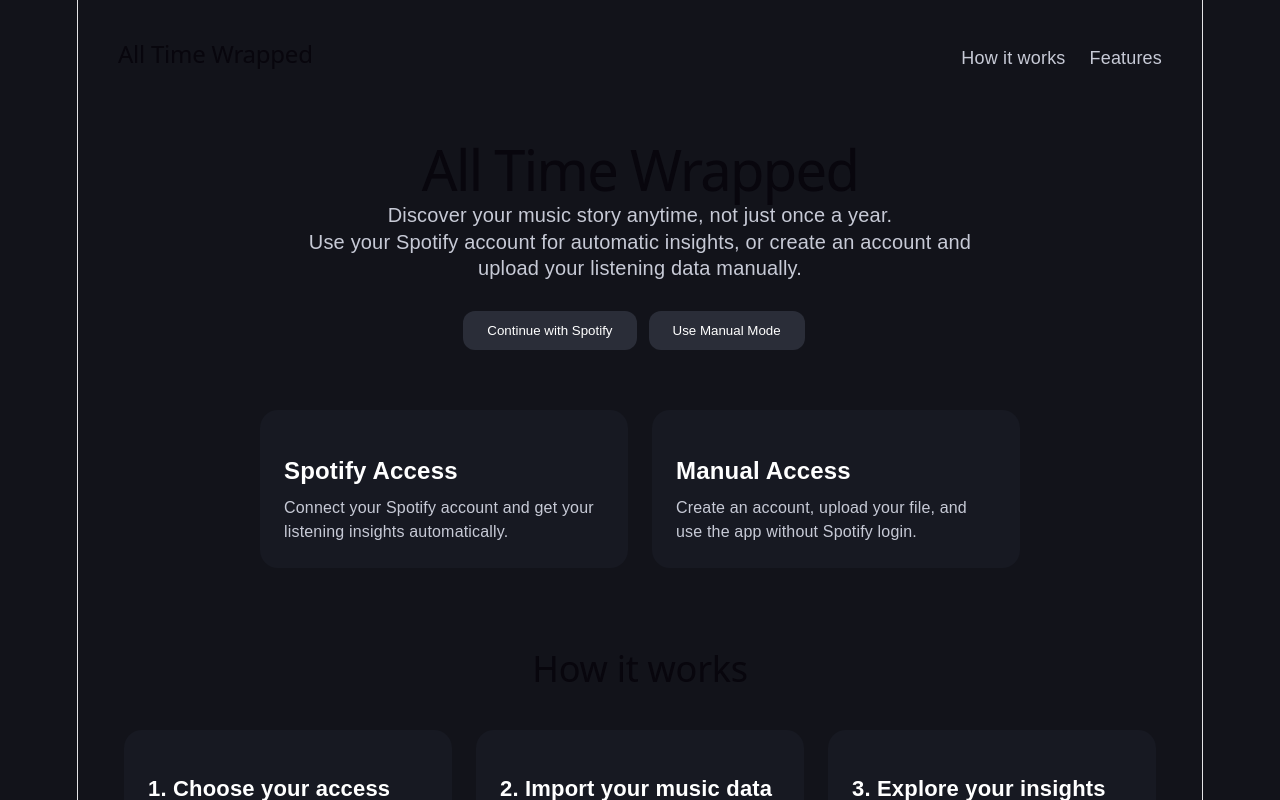
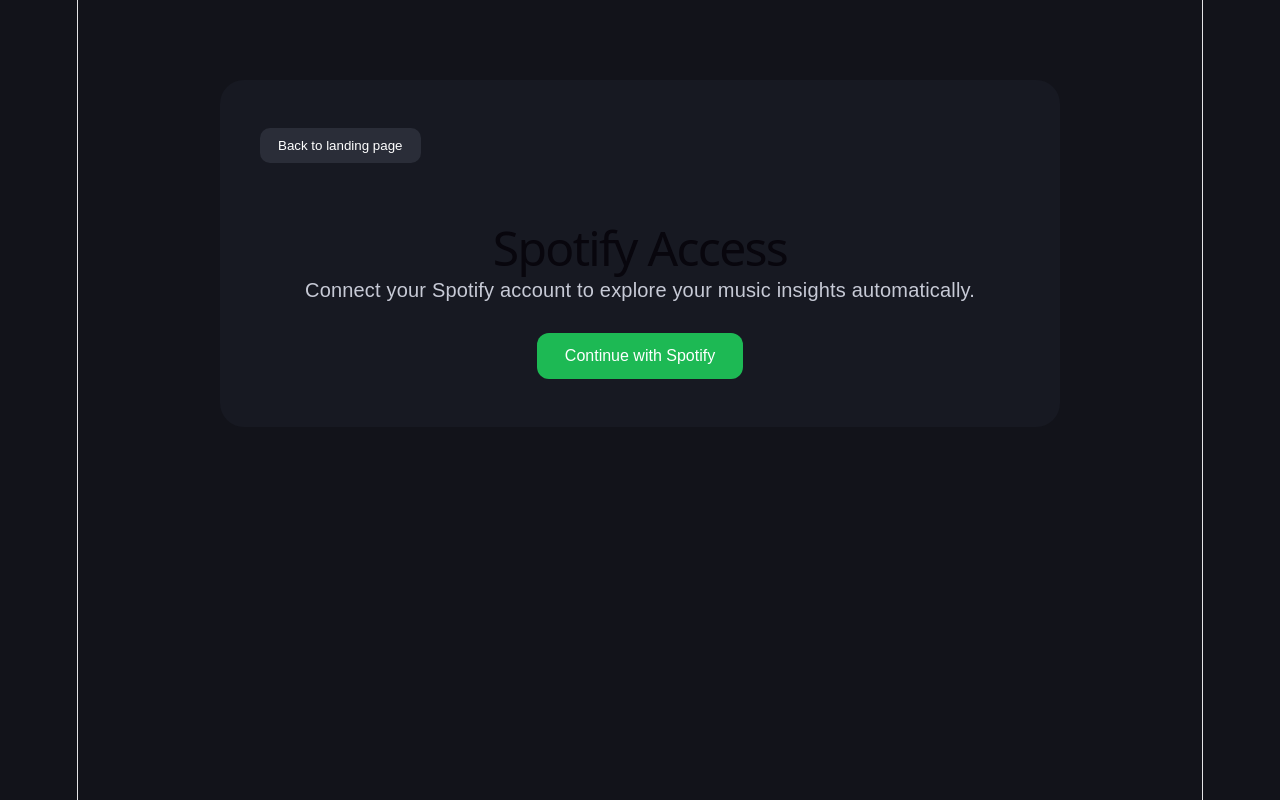
Before and after one commit to GheorgheBriana/music-analytics-app, a React app in the folder frontend/: page / in a window 1280 px wide. Both pictures are taken after a click on the button "Continue with Spotify". Shown: the top 800 px of the page. Built offline with nearby package versions, Linux system fonts and the light colour scheme; the HTML template or start-up script is replaced by a standard one.

Commit message:
Update Spotify page

```diff
--- a/frontend/src/App.jsx
+++ b/frontend/src/App.jsx
@@ -1,7 +1,13 @@
+import { useState } from 'react'
 import LandingPage from './pages/LandingPage'
+import SpotifyAccessPage from './pages/SpotifyAccessPage'
 
 function App() {
-    return <LandingPage />
+    const [currentPage, setCurrentPage] = useState('landing')
+
+    return currentPage === 'landing'
+        ? <LandingPage onSpotifyClick={() => setCurrentPage('spotify')} />
+        : <SpotifyAccessPage onBackClick={() => setCurrentPage('landing')} />
 }
 
 export default App
--- a/frontend/src/pages/LandingPage.jsx
+++ b/frontend/src/pages/LandingPage.jsx
@@ -1,6 +1,6 @@
 import './LandingPage.css'
 
-function LandingPage() {
+function LandingPage({ onSpotifyClick }) {
     return (
         <div className = "landing-page">
             <div className = "navbar">
@@ -19,8 +19,7 @@
                     and upload your listening data manually.
                 </p>
                 <div className = "hero-buttons">
-                    <button className = "login-btn">Continue with Spotify</button>
-                    <button className = "register-btn splash-btn">Use Manual Mode</button>
+                    <button className="login-btn" onClick={onSpotifyClick}>Continue with Spotify</button>                    <button className = "register-btn splash-btn">Use Manual Mode</button>
                 </div>
             </div>
             <div className="access-section">
--- a/frontend/src/pages/SpotifyAccessPage.css
+++ b/frontend/src/pages/SpotifyAccessPage.css
@@ -0,0 +1,62 @@
+.spotify-page {
+    min-height: 100vh;
+    background-color: #12131a;
+    color: white;
+    padding: 80px 40px 40px;
+    text-align: center;
+    display: flex;
+    justify-content: center;
+    align-items: flex-start;
+}
+
+.spotify-page h1 {
+    font-size: 48px;
+    margin-bottom: 16px;
+}
+
+.spotify-page p {
+    font-size: 20px;
+    color: #c7cad6;
+    max-width: 700px;
+    margin: 0 auto 30px;
+}
+
+.back-btn {
+    padding: 10px 18px;
+    border: none;
+    border-radius: 10px;
+    background-color: #2a2d38;
+    color: white;
+    cursor: pointer;
+    display: inline-block;
+    margin-bottom: 40px;
+    align-self: flex-start;
+}
+
+.spotify-btn {
+    padding: 14px 28px;
+    border: none;
+    border-radius: 12px;
+    background-color: #1db954;
+    color: white;
+    font-size: 16px;
+    cursor: pointer;
+    transition: transform 0.2s ease, box-shadow 0.2s ease, background-color 0.2s ease;
+}
+
+.spotify-btn:hover {
+    transform: translateY(-2px);
+    box-shadow: 0 0 22px rgba(29, 185, 84, 0.35);
+    background-color: #1ed760;
+}
+
+.spotify-card {
+    width: 100%;
+    max-width: 760px;
+    padding: 48px 40px;
+    background-color: #171922;
+    border-radius: 24px;
+    display: flex;
+    flex-direction: column;
+    align-items: center;
+}
--- a/frontend/src/pages/SpotifyAccessPage.jsx
+++ b/frontend/src/pages/SpotifyAccessPage.jsx
@@ -1,8 +1,14 @@
-function SpotifyAccessPage() {
+import './SpotifyAccessPage.css'
+
+function SpotifyAccessPage({onBackClick}) {
     return (
-        <div>
-            <h1>Spotify Access</h1>
-            <p>Connect your Spotify account to explore your music insights automatically.</p>
+        <div className="spotify-page">
+            <div className = "spotify-card">
+                <button className="back-btn" onClick={onBackClick}>Back to landing page</button>
+                <h1>Spotify Access</h1>
+                <p>Connect your Spotify account to explore your music insights automatically.</p>
+                <button className="spotify-btn">Continue with Spotify</button>
+            </div>
         </div>
     )
 }
```
